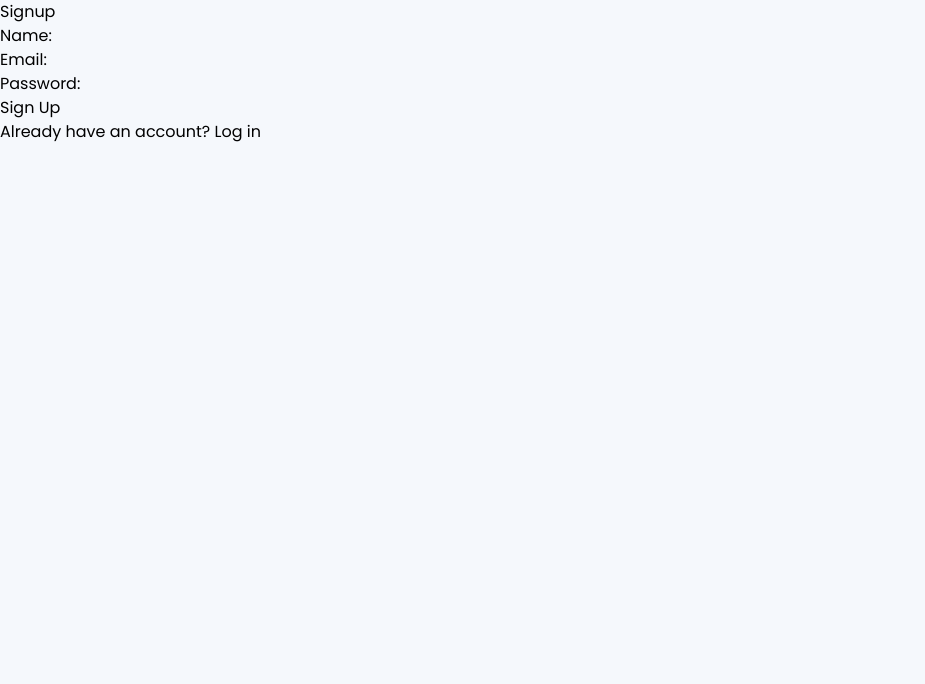
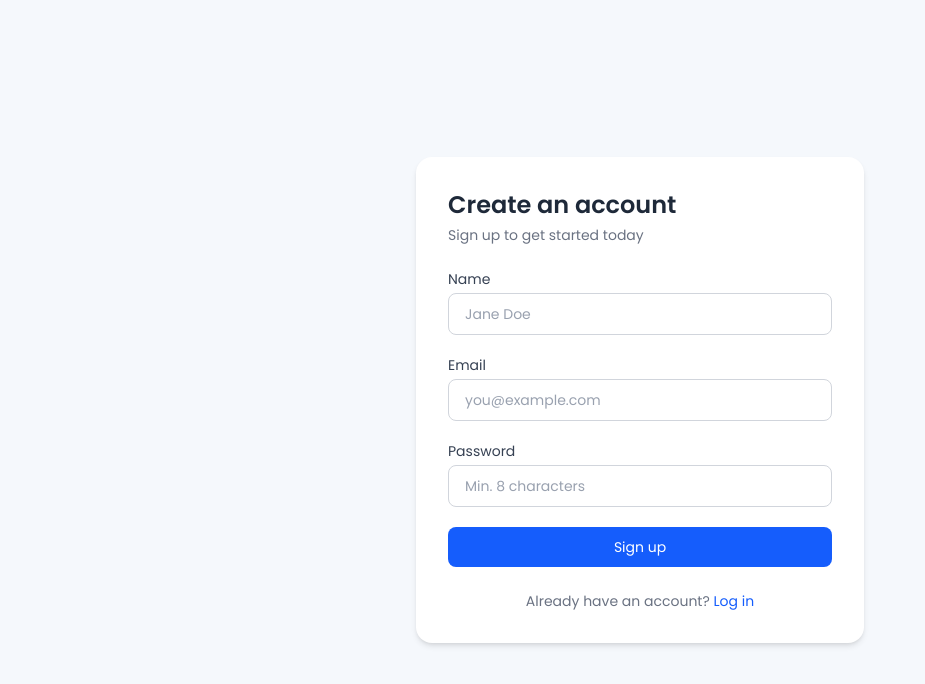
Before and after one commit to kusoroadeolu/cos-202-grp1, a Next.js app in the folder student-task-manager/: page /sign-up in a window 1280 px wide. Shown: the top 684 px of the page, without its empty margins (0-925 px from the left). Built offline with nearby package versions, Linux system fonts and the light colour scheme.

Commit message:
feat: update css styles for sign up page

```diff
--- a/student-task-manager/app/sign-up/page.tsx
+++ b/student-task-manager/app/sign-up/page.tsx
@@ -1,8 +1,8 @@
 "use client"
 
 import React, { useState } from 'react';
-import Link from 'next/link';
 import { useRouter } from 'next/navigation';
+import { AuthCard, AuthButton, AuthError, FormInput } from '@/components/auth-components';
 
 function Signup() {
   const [name, setName] = useState('');
@@ -12,7 +12,7 @@ function Signup() {
   const [loading, setLoading] = useState(false);
   const router = useRouter();
 
-  const handleSubmit = async (e: React.SubmitEvent) => {
+  const handleSubmit = async (e: React.FormEvent) => {
     e.preventDefault();
     setError('');
     setLoading(true);
@@ -31,7 +31,7 @@ function Signup() {
         return;
       }
 
-      router.push('/dashboard'); // redirect after signup, same as login
+      router.push('/dashboard');
 
     } catch (err) {
       setError('Something went wrong, please try again');
@@ -41,50 +41,46 @@ function Signup() {
   };
 
   return (
-    <div>
-      <h1>Signup</h1>
-
-      {error && <p style={{ color: 'red' }}>{error}</p>}
-
-      <form onSubmit={handleSubmit}>
-        <div>
-          <label htmlFor="name">Name:</label>
-          <input
+    <AuthCard
+      title="Create an account"
+      subtitle="Sign up to get started today"
+      footerText="Already have an account?"
+      footerLinkText="Log in"
+      footerLinkHref="/login"
+    >
+      <AuthError message={error} />
+      <form onSubmit={handleSubmit} className="space-y-5">
+        <FormInput
+          label="Name"
+          id="name"
           type="text"
-            id="name"
           value={name}
           onChange={(e) => setName(e.target.value)}
+          placeholder="Jane Doe"
           required
         />
-        </div>
-        <div>
-          <label htmlFor="email">Email:</label>
-          <input
+        <FormInput
+          label="Email"
+          id="email"
           type="email"
-            id="email"
           value={email}
           onChange={(e) => setEmail(e.target.value)}
+          placeholder="you@example.com"
           required
         />
-        </div>
-        <div>
-          <label htmlFor="password">Password:</label>
-          <input
+        <FormInput
+          label="Password"
+          id="password"
           type="password"
-            id="password"
           value={password}
           onChange={(e) => setPassword(e.target.value)}
+          placeholder="Min. 8 characters"
           required
           minLength={8}
         />
-        </div>
-        <button type="submit" disabled={loading}>
-          {loading ? 'Signing up...' : 'Sign Up'}
-        </button>
+        <AuthButton label="Sign up" loadingLabel="Signing up..." loading={loading} />
       </form>
-
-      <p>Already have an account? <Link href="/login">Log in</Link></p>
-    </div>
+    </AuthCard>
   );
 }
 
```
Lines whose indentation alone changed are shown as unchanged.
